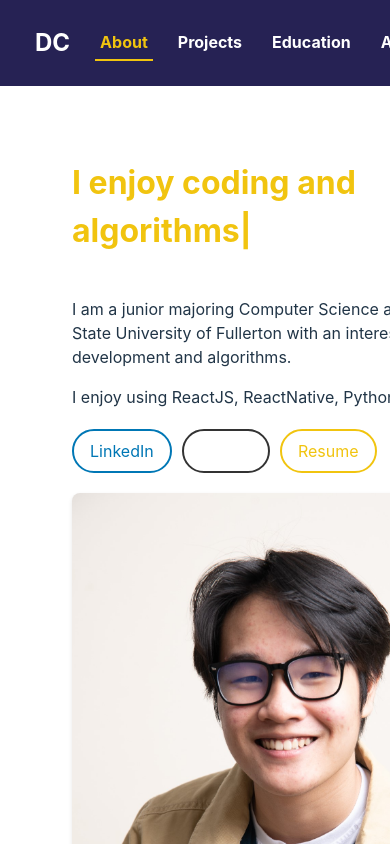
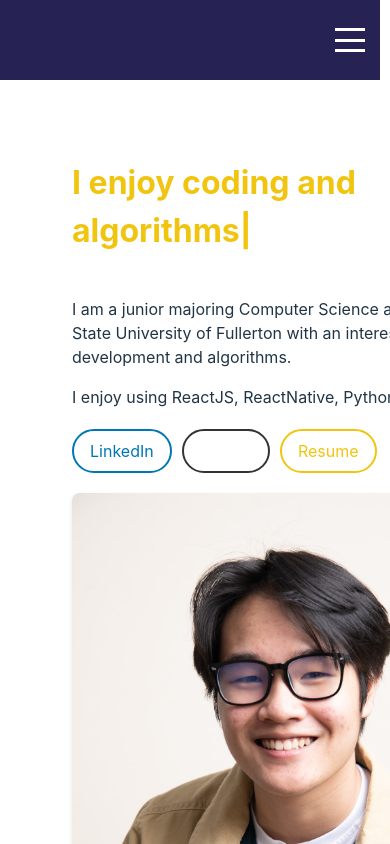
Before and after one commit to darrenxychen/portfolio-website-react, a React (Vite) app: page / in a window 390 px wide. Shown: the top 844 px of the page. Built offline with nearby package versions, Linux system fonts and the light colour scheme.

Commit message:
MOBILE HEADER FINALLY ADDED

```diff
--- a/package.json
+++ b/package.json
@@ -11,6 +11,9 @@
   },
   "dependencies": {
     "@emailjs/browser": "^4.3.3",
+    "@fortawesome/fontawesome-svg-core": "^6.5.2",
+    "@fortawesome/free-solid-svg-icons": "^6.5.2",
+    "@fortawesome/react-fontawesome": "^0.2.2",
     "react": "^18.2.0",
     "react-dom": "^18.2.0",
     "react-router-dom": "^6.22.3",
--- a/src/App.jsx
+++ b/src/App.jsx
@@ -2,16 +2,32 @@ import "./App.css";
 import Header from "./components/Header";
 import About from "./components/About";
 import Contact from "./components/Contact";
-import Skills from "./components/Skills";
 import Projects from "./components/Projects";
 import Education from "./components/Education";
 import Achievements from "./components/Achievements";
 import Footer from "./components/Footer";
+import MobileHeader from './components/MobileHeader';
+
+import React, { useState, useEffect } from 'react';
 
 function App() {
+  const [isMobile, setIsMobile] = useState(window.innerWidth <= 768);
+
+  useEffect(() => {
+    const handleResize = () => {
+      setIsMobile(window.innerWidth <= 768);
+    };
+
+    window.addEventListener('resize', handleResize);
+    return () => window.removeEventListener('resize', handleResize);
+  }, []);
+
+
   return (
+    <div className="App">
+      {isMobile ? <MobileHeader /> : <Header />}
       <div className="container">
-      <Header />
+        {/* <Header /> */}
         <section id="about">
           <About />
         </section>
@@ -47,6 +63,8 @@ function App() {
 
         <Footer></Footer>
       </div>
+    </div>
+
   );
 }
 
--- a/src/components/Header.jsx
+++ b/src/components/Header.jsx
@@ -76,7 +76,6 @@ function Header() {
           Contact
         </Link>
       </div>
-
       <a href="./Darren_Chen_Resume.pdf" className="resume-btn" download>Resume</a>
     </nav>
   );
--- a/src/components/MobileHeader.css
+++ b/src/components/MobileHeader.css
@@ -1,18 +1,81 @@
 .mobile-header {
-    background-color: #333;
-    color: #fff;
-    padding: 10px;
+  position: fixed;
+  top: 0;
+  left: 0;
+  right: 10px;
+  background-color: #262254;
+  z-index: 1000;
+  height: 80px;
+  display: flex;
+  align-items: center;
+  justify-content: flex-end;
+  padding: 0 15px;
 }
 
-  .mobile-header nav ul {
-    list-style-type: none;
-    margin: 0;
-    padding: 0;
+.hamburger-icon {
+  width: 30px;
+  height: 24px;
   display: flex;
-    justify-content: space-around;
+  flex-direction: column;
+  justify-content: space-between;
+  cursor: pointer;
+  z-index: 1003;
 }
 
-  .mobile-header nav ul li a {
+.hamburger-line {
+  width: 100%;
+  height: 3px;
+  background-color: #fff;
+  transition: all 0.3s linear;
+}
+
+.sidebar {
+  position: fixed;
+  top: 0;
+  right: 0;
+  width: 250px;
+  height: 100%;
+  background-color: #262254;
+  z-index: 1001;
+}
+
+.sidebar ul {
+  list-style-type: none;
+  padding: 50px 0 0 0;
+  margin: 0;
+}
+
+.sidebar ul li {
+  padding: 15px 30px;
+}
+
+.sidebar ul li a {
   color: #fff;
   text-decoration: none;
+  font-size: 18px;
 }
+
+.overlay {
+  position: fixed;
+  top: 0;
+  left: 0;
+  width: 100%;
+  height: 100%;
+  background-color: rgba(0, 0, 0, 0.5);
+  z-index: 999;
+}
+
+.resume-btn {
+  background-color: #f1c40f;
+  color: #262254;
+  padding: 10px 20px;
+  border-radius: 40px;
+  text-decoration: none;
+  font-weight: bold;
+  transition: color 0.3s ease, background-color 0.3s ease;
+}
+
+.resume-btn:hover {
+  background-color: #d9b300;
+  color: white;
+}
--- a/src/components/MobileHeader.jsx
+++ b/src/components/MobileHeader.jsx
@@ -1,19 +1,78 @@
-import React from 'react';
+import React, { useState, useEffect, useRef } from 'react';
+import { Link } from "react-scroll";
 import './MobileHeader.css';
 
 const MobileHeader = () => {
+  const [isOpen, setIsOpen] = useState(false);
+  const sidebarRef = useRef(null);
+  const hamburgerRef = useRef(null);
+
+  const toggleMenu = () => {
+    setIsOpen(!isOpen);
+  };
+
+  useEffect(() => {
+    const handleClickOutside = (event) => {
+      if (
+        isOpen &&
+        sidebarRef.current &&
+        !sidebarRef.current.contains(event.target) &&
+        !hamburgerRef.current.contains(event.target)
+      ) {
+        setIsOpen(false);
+      }
+    };
+
+    document.addEventListener('mousedown', handleClickOutside);
+    return () => {
+      document.removeEventListener('mousedown', handleClickOutside);
+    };
+  }, [isOpen]);
+
   return (
     <header className="mobile-header">
-      <nav>
-        <ul>
-          <li><a href="#">Home</a></li>
-          <li><a href="#about">About</a></li>
-          <li><a href="#projects">Projects</a></li>
-          <li><a href="#education">Education</a></li>
-          <li><a href="#achievements">Achievements</a></li>
-          <li><a href="#contact">Contact</a></li>
-        </ul>
-      </nav>
+      <div className="hamburger-icon" onClick={toggleMenu} ref={hamburgerRef}>
+        <div className="hamburger-line"></div>
+        <div className="hamburger-line"></div>
+        <div className="hamburger-line"></div>
+      </div>
+      {isOpen && (
+        <nav className="sidebar" ref={sidebarRef}>
+          <ul>
+            <li>
+              <Link to="about" smooth={true} offset={0} duration={500} onClick={toggleMenu}>
+                About
+              </Link>
+            </li>
+            <li>
+              <Link to="projects" smooth={true} offset={25} duration={500} onClick={toggleMenu}>
+                Projects
+              </Link>
+            </li>
+            <li>
+              <Link to="education" smooth={true} offset={25} duration={500} onClick={toggleMenu}>
+                Education
+              </Link>
+            </li>
+            <li>
+              <Link to="achievements" smooth={true} offset={25} duration={500} onClick={toggleMenu}>
+                Achievements
+              </Link>
+            </li>
+            <li>
+              <Link to="contact" smooth={true} offset={25} duration={500} onClick={toggleMenu}>
+                Contact
+              </Link>
+            </li>
+            <li>
+              <a href="./Darren_Chen_Resume.pdf" className="resume-btn" download onClick={toggleMenu}>
+                Resume
+              </a>
+            </li>
+          </ul>
+        </nav>
+      )}
+      {isOpen && <div className="overlay" onClick={toggleMenu}></div>}
     </header>
   );
 };
--- a/src/components/Projects.jsx
+++ b/src/components/Projects.jsx
@@ -14,10 +14,7 @@ function Projects() {
 
   return (
     <div className="projects-container">
-      <a
-        href="https://fullyhacks-test.onrender.com/"
-        target="_blank"
-        rel="noopener noreferrer"
+      <div
         className={`project ${hoveredProject === 'WikiGuess' ? 'hovered' : ''}`}
         onMouseEnter={() => handleMouseEnter('WikiGuess')}
         onMouseLeave={handleMouseLeave}
@@ -31,11 +28,9 @@ function Projects() {
             <a href="https://fullyhacks-test.onrender.com/" target="_blank" rel="noopener noreferrer">Site</a>
           </div>
         </div>
-      </a>
-      <a
-        href="https://memorygame-d.vercel.app/"
-        target="_blank"
-        rel="noopener noreferrer"
+      </div>
+
+      <div
         className={`project ${hoveredProject === 'Memory Game' ? 'hovered' : ''}`}
         onMouseEnter={() => handleMouseEnter('Memory Game')}
         onMouseLeave={handleMouseLeave}
@@ -49,11 +44,9 @@ function Projects() {
             <a href="https://memorygame-d.vercel.app/" target="_blank" rel="noopener noreferrer">Site</a>
           </div>
         </div>
-      </a>
-      <a
-        href="https://www.project3.com"
-        target="_blank"
-        rel="noopener noreferrer"
+      </div>
+
+      <div
         className={`project ${hoveredProject === 'OOTD' ? 'hovered' : ''}`}
         onMouseEnter={() => handleMouseEnter('OOTD')}
         onMouseLeave={handleMouseLeave}
@@ -64,10 +57,9 @@ function Projects() {
           <p>A fullstack social media app in React Native focused on fashion and community!</p>
           <div className="project-links">
             <a href="https://github.com/jainharshul/OOTD" target="_blank" rel="noopener noreferrer">Code</a>
-            {/* <a href="https://www.project3.com" target="_blank" rel="noopener noreferrer">Site</a> */}
           </div>
         </div>
-      </a>
+      </div>
     </div>
   );
 }
```
Also changed, not shown: src/index.css (line endings or trailing spaces), 1 other file (tests, documents, lock files or other folders). Lines whose indentation alone changed are shown as unchanged.
